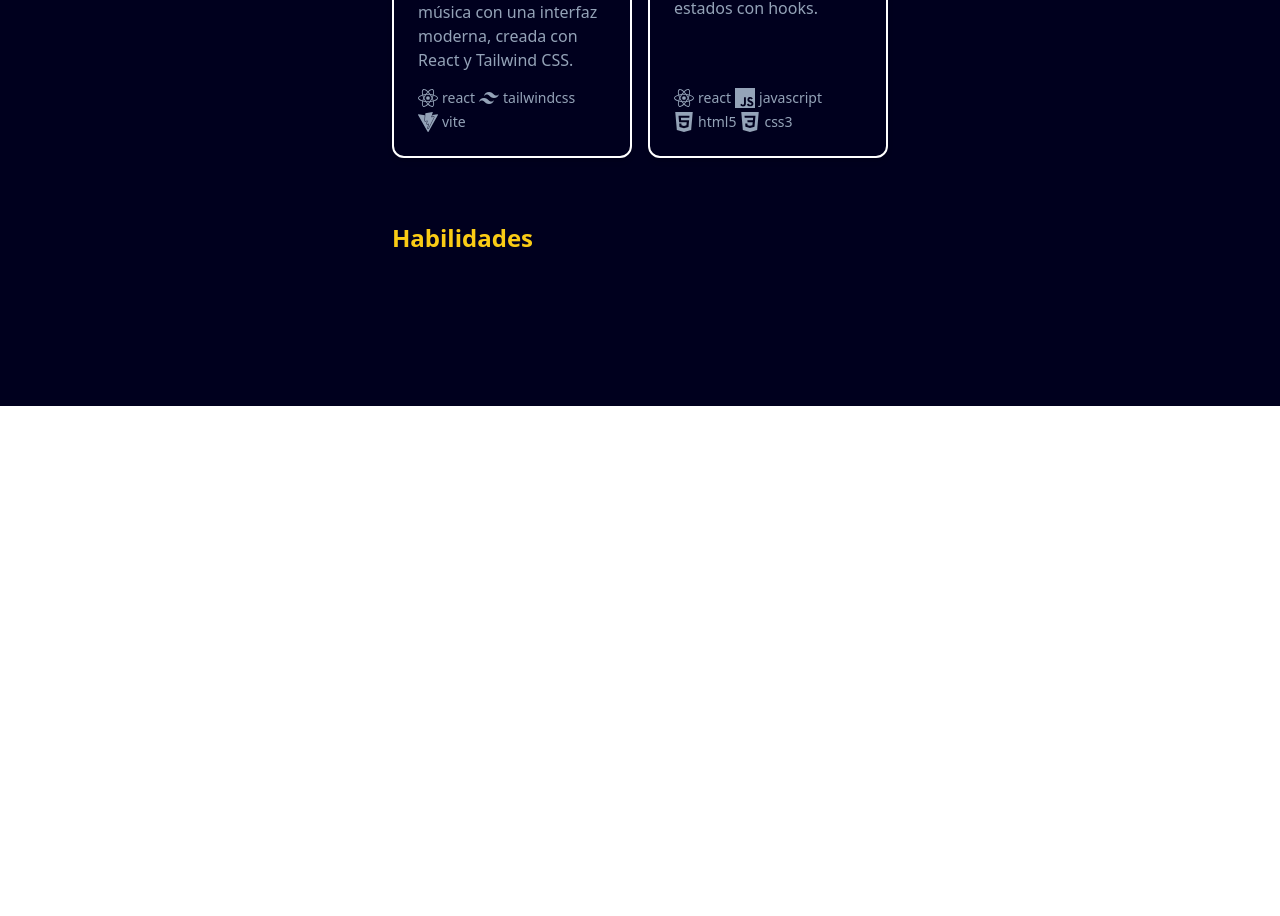
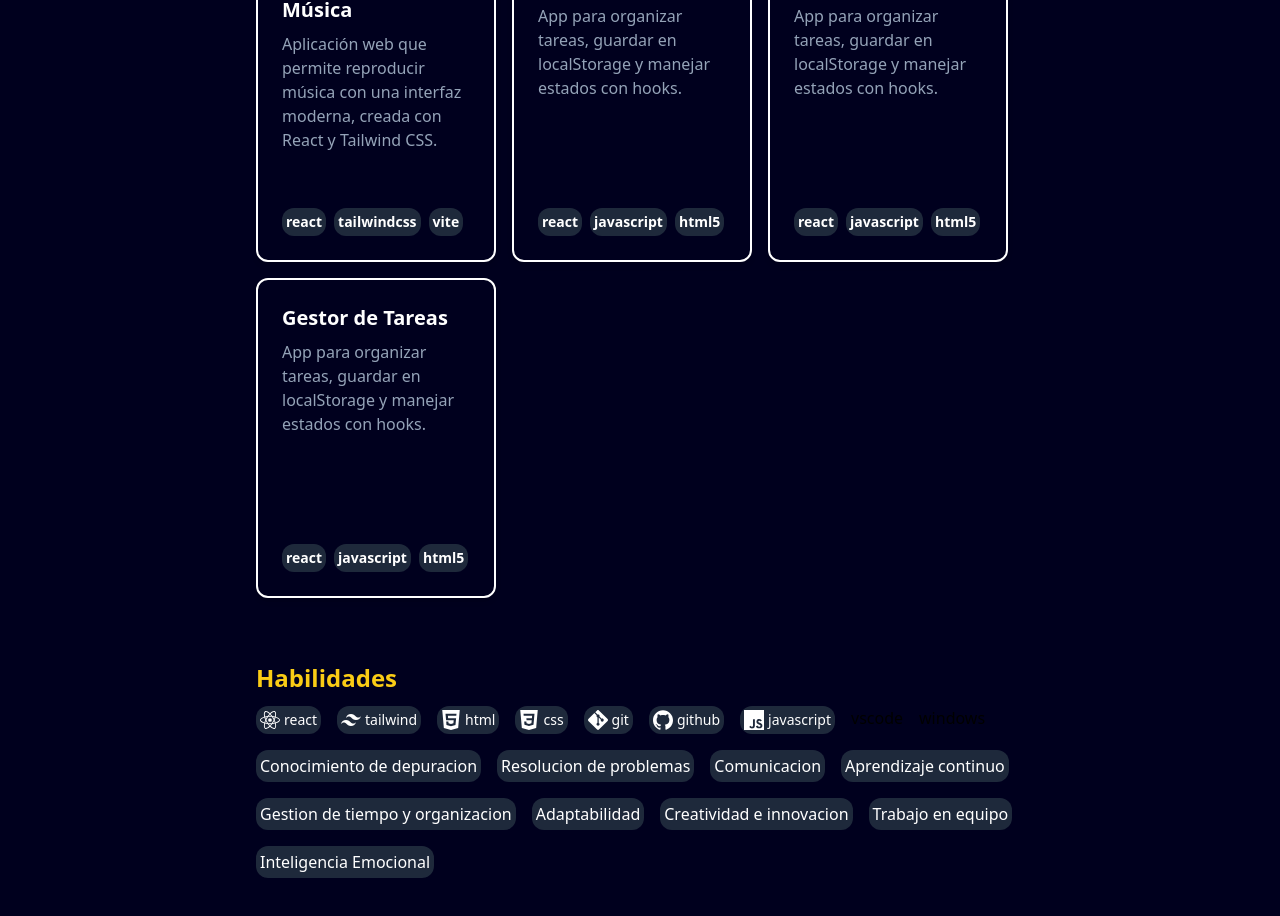
Before and after one commit to yoan2024/Portafolio, a React (Vite) app: page / in a window 1280 px wide. Shown: the part 394-1310 px from the top of the page. Before the commit the page ends 800 px from the top, so only its background shows below. Built offline with nearby package versions, Linux system fonts and the light colour scheme.

Commit message:
agregando funcionalidad al componenete de habilidades

```diff
--- a/src/App.jsx
+++ b/src/App.jsx
@@ -9,7 +9,7 @@ import Certificaciones from "./components/Certificaciones";
 const App = () => {
   return (
     <DynamicBackground>
-      <div className="min-h-screen  flex flex-col items-center">
+      <div className="min-h-screen  flex flex-col items-center py-20">
         <div>
           <div className="flex flex-col gap-16">
             <InfoBasica />
--- a/src/P.json
+++ b/src/P.json
@@ -9,6 +9,18 @@
     "id": 2,
     "title": "Gestor de Tareas",
     "description": "App para organizar tareas, guardar en localStorage y manejar estados con hooks.",
-    "techs": ["react", "javascript", "html5", "css3"]
+    "techs": ["react", "javascript", "html5"]
+  },
+  {
+    "id": 3,
+    "title": "Gestor de Tareas",
+    "description": "App para organizar tareas, guardar en localStorage y manejar estados con hooks.",
+    "techs": ["react", "javascript", "html5"]
+  },
+  {
+    "id": 4,
+    "title": "Gestor de Tareas",
+    "description": "App para organizar tareas, guardar en localStorage y manejar estados con hooks.",
+    "techs": ["react", "javascript", "html5"]
   }
 ]
--- a/src/components/Habilidades.jsx
+++ b/src/components/Habilidades.jsx
@@ -1,8 +1,48 @@
+import habilidadesblandas from "../habilidadesBlandas.json";
+import tech from "../tech.json";
+import * as SI from "react-icons/si";
 const Habilidades = () => {
+  const fixNames = {
+    tailwind: "Tailwindcss",
+    html: "Html5",
+    css: "Css3",
+    javascript: "Javascript",
+    vscode: "Visualstudiocode",
+    windows: "Windows",
+    github: "Github",
+    git: "Git",
+    react: "React",
+  };
   return (
     <div>
       <div className="flex flex-col gap-3">
         <div className=" font-bold text-yellow-400 text-2xl">Habilidades</div>
+        <div className=" flex flex-row  flex-wrap gap-4 max-w-3xl">
+          {tech.map((t) => {
+            const iconName =
+              "Si" + (fixNames[t] || t.charAt(0).toUpperCase() + t.slice(1));
+            const Icon = SI[iconName];
+
+            return Icon ? (
+              <div
+                key={t}
+                className="flex items-center  rounded-xl p-1  gap-1 bg-slate-800 text-white text-sm"
+              >
+                <Icon className="w-5 h-5" />
+                <span>{t}</span>
+              </div>
+            ) : (
+              <span key={t}>{t}</span> // fallback if icon not found
+            );
+          })}
+          {habilidadesblandas.map((h, index) => {
+            return (
+              <div key={index} className="p-1 bg-slate-800  rounded-xl ">
+                <span className="text-white">{h} </span>
+              </div>
+            );
+          })}
+        </div>
       </div>
     </div>
   );
--- a/src/components/Projectos.jsx
+++ b/src/components/Projectos.jsx
@@ -10,10 +10,11 @@ const Projectos = () => {
           {/*mi nombre*/}
           Projectos
         </div>
-        <div className=" flex flex-row  flex-wrap gap-4">
-          {projects.map((p) => {
+        <div className=" flex flex-row  flex-wrap gap-4 max-w-3xl">
+          {projects.map((p, index) => {
             return (
               <TarjetaProjecto
+                key={index}
                 title={p.title}
                 description={p.description}
                 techs={p.techs}
--- a/src/components/TarjetProjecto.jsx
+++ b/src/components/TarjetProjecto.jsx
@@ -10,13 +10,13 @@ const TarjetaProjecto = ({ title, description, techs }) => {
     vite: "Vite",
   };
   return (
-    <div className="border-solid border-2 flex flex-col justify-between border-white rounded-xl p-6 shadow-md hover:shadow-lg w-60 transition">
+    <div className="border-solid border-2 flex flex-col justify-between border-white rounded-xl p-6 shadow-md hover:shadow-lg w-60 h-80 transition">
       <div>
         {" "}
         <h2 className="text-xl font-bold text-white">{title}</h2>
         <p className="text-slate-400 mt-2 mb-4">{description}</p>
       </div>
-      <div className="flex flex-wrap gap-1">
+      <div className="flex flex-wrap gap-2 ">
         {techs.map((tech) => {
           const iconName =
             "Si" +
@@ -25,10 +25,9 @@ const TarjetaProjecto = ({ title, description, techs }) => {
           return Icon ? (
             <div
               key={tech}
-              className="flex items-center gap-1 text-slate-400 text-sm"
+              className="bg-slate-800 p-1 rounded-xl text-slate-400 text-sm"
             >
-              <Icon className="w-5 h-5" />
-              <span>{tech}</span>
+              <span className="text-white font-bold">{tech}</span>
             </div>
           ) : (
             <span key={tech}>{tech}</span>
--- /dev/null
+++ b/src/habilidadesBlandas.json
@@ -0,0 +1,11 @@
+[
+  "Conocimiento de depuracion",
+  "Resolucion de problemas",
+  "Comunicacion",
+  "Aprendizaje continuo",
+  "Gestion de tiempo y organizacion",
+  "Adaptabilidad",
+  "Creatividad e innovacion",
+  "Trabajo en equipo",
+  "Inteligencia Emocional"
+]
--- /dev/null
+++ b/src/tech.json
@@ -0,0 +1,11 @@
+[
+  "react",
+  "tailwind",
+  "html",
+  "css",
+  "git",
+  "github",
+  "javascript",
+  "vscode",
+  "windows"
+]
```
